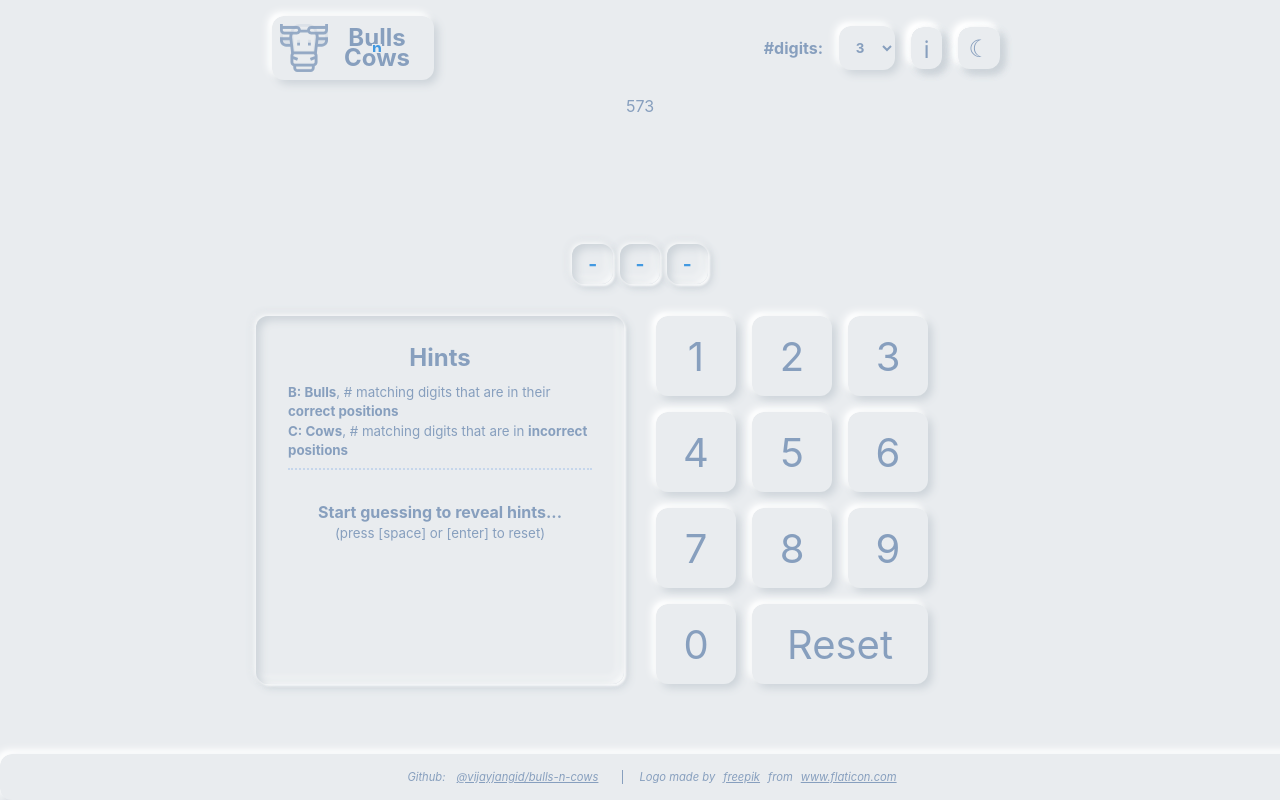
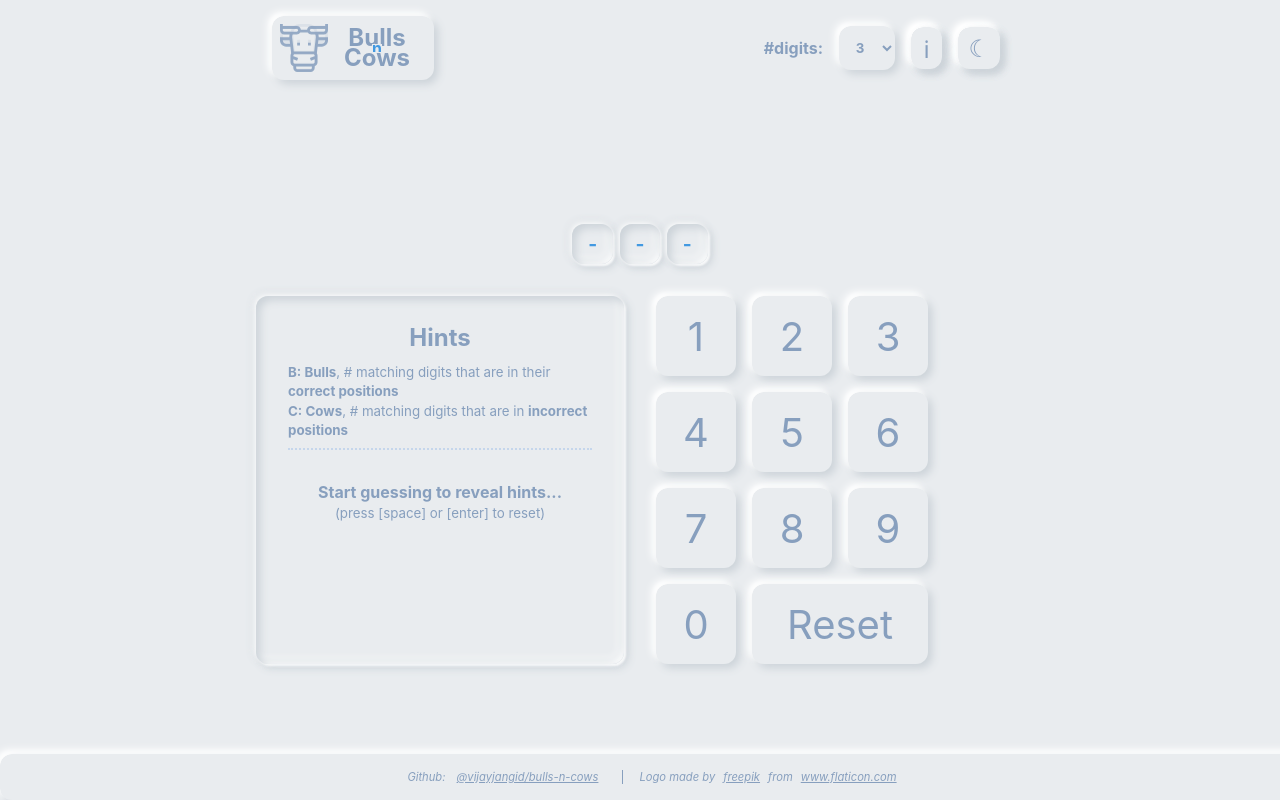
Before and after one commit to vijayjangid/bulls-n-cows, a React (Create React App) app: page / in a window 1280 px wide. Built offline with nearby package versions, Linux system fonts and the light colour scheme.

Commit message:
removed logs and secret

```diff
--- a/src/containers/game-area.js
+++ b/src/containers/game-area.js
@@ -36,7 +36,6 @@ function stateReducer(state, action) {
   const { type, payload } = action;
   switch (type) {
     case ACTIONS.RESET:
-      console.log("resetting");
       return initialState;
     case ACTIONS.SET_GUESS:
       return { ...state, guess: payload };
@@ -67,7 +66,6 @@ export default function GameArea() {
     stateReducer,
     initialState
   );
-  console.log(guess);
   useEffect(() => {
     dispatch(reset());
   }, [secret]);
@@ -103,11 +101,9 @@ export default function GameArea() {
     },
     [result, guess, secret, hints]
   );
-  console.log("hints", hints);
   const disabledKeys = result === GAME_RESULT.WON ? "0123456789".split("") : [];
   return (
     <div className="game-area">
-      {secret}
       <Result result={result} score={hints.length} />
       <Guess guess={guess} size={secret.length} />
       <div className="board-wrapper">
```
